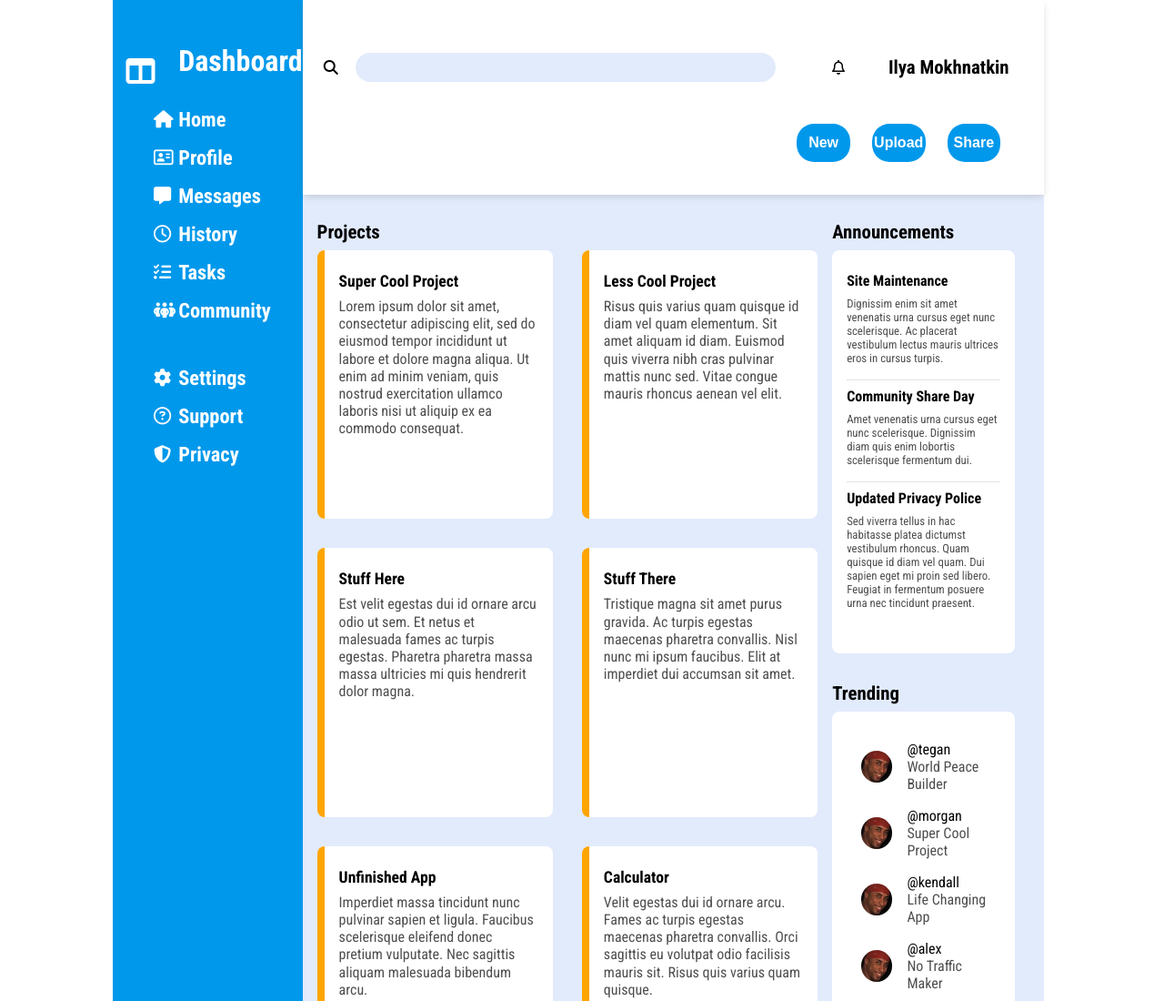
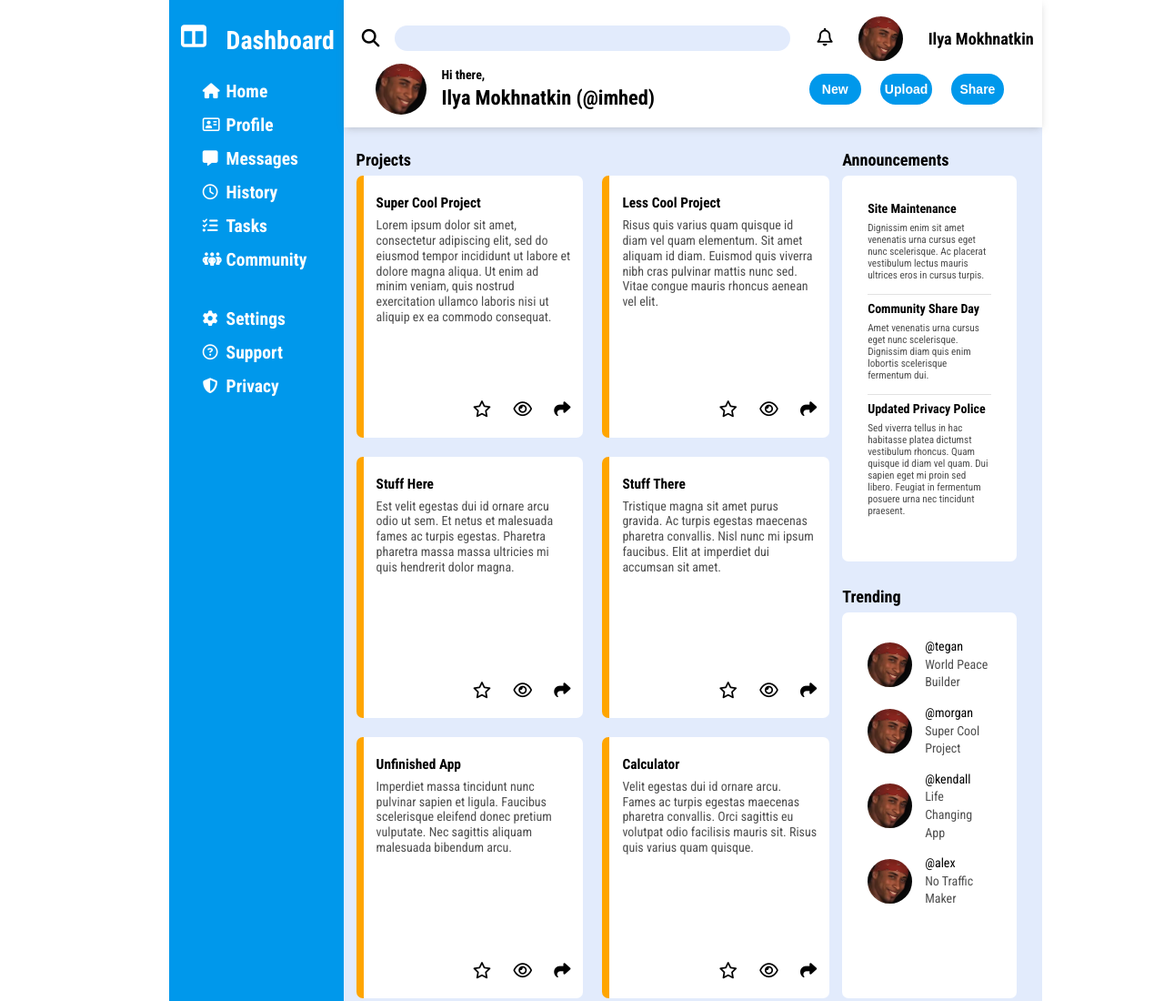
Before and after one commit to HeD96/admin_dashboard, a plain HTML site: page index.html in a window 1280 px wide. Shown: the top 1100 px of the page at 91% size. Drawn offline with Linux system fonts and the light colour scheme.

Commit message:
layout done, extra tweaks needed

```diff
--- a/index.html
+++ b/index.html
@@ -41,10 +41,15 @@
             </div>
             <div class="user_area">
                     <i class="fa-regular fa-bell" style="color: #000000;"></i>
+                    <img src="images/ricardoo.jpeg" alt="ricardo">
                     <p>Ilya Mokhnatkin</p>
             </div>
-            <div>
-
+            <div class="current_profile">
+                <img src="images/ricardoo.jpeg" alt="ricardo">
+                <div>
+                    <p>Hi there,</p>
+                    <p>Ilya Mokhnatkin (@imhed)</p>
+                </div>
             </div>
             <div class="button_area">
                 <button>New</button>
@@ -59,26 +64,56 @@
                 <div class="card">
                     <h1>Super Cool Project</h1>
                     <p>Lorem ipsum dolor sit amet, consectetur adipiscing elit, sed do eiusmod tempor incididunt ut labore et dolore magna aliqua. Ut enim ad minim veniam, quis nostrud exercitation ullamco laboris nisi ut aliquip ex ea commodo consequat.</p>
+                    <div class="actions">
+                        <i class="fa-regular fa-star" style="color: #000000;"></i>
+                        <i class="fa-regular fa-eye" style="color: #000000;"></i>
+                        <i class="fa-solid fa-share" style="color: #000000;"></i>
+                    </div>
                 </div>
                 <div class="card">
                     <h1>Less Cool Project</h1>
                     <p>Risus quis varius quam quisque id diam vel quam elementum. Sit amet aliquam id diam. Euismod quis viverra nibh cras pulvinar mattis nunc sed. Vitae congue mauris rhoncus aenean vel elit.</p>
+                    <div class="actions">
+                        <i class="fa-regular fa-star" style="color: #000000;"></i>
+                        <i class="fa-regular fa-eye" style="color: #000000;"></i>
+                        <i class="fa-solid fa-share" style="color: #000000;"></i>
+                    </div>
                 </div>
                 <div class="card">
                     <h1>Stuff Here</h1>
                     <p>Est velit egestas dui id ornare arcu odio ut sem. Et netus et malesuada fames ac turpis egestas. Pharetra pharetra massa massa ultricies mi quis hendrerit dolor magna.</p>
+                    <div class="actions">
+                        <i class="fa-regular fa-star" style="color: #000000;"></i>
+                        <i class="fa-regular fa-eye" style="color: #000000;"></i>
+                        <i class="fa-solid fa-share" style="color: #000000;"></i>
+                    </div>
                 </div>
                 <div class="card">
                     <h1>Stuff There</h1>
                     <p>Tristique magna sit amet purus gravida. Ac turpis egestas maecenas pharetra convallis. Nisl nunc mi ipsum faucibus. Elit at imperdiet dui accumsan sit amet. </p>
+                    <div class="actions">
+                        <i class="fa-regular fa-star" style="color: #000000;"></i>
+                        <i class="fa-regular fa-eye" style="color: #000000;"></i>
+                        <i class="fa-solid fa-share" style="color: #000000;"></i>
+                    </div>
                 </div>
                 <div class="card">
                     <h1>Unfinished App</h1>
                     <p>Imperdiet massa tincidunt nunc pulvinar sapien et ligula. Faucibus scelerisque eleifend donec pretium vulputate. Nec sagittis aliquam malesuada bibendum arcu. </p>
+                    <div class="actions">
+                        <i class="fa-regular fa-star" style="color: #000000;"></i>
+                        <i class="fa-regular fa-eye" style="color: #000000;"></i>
+                        <i class="fa-solid fa-share" style="color: #000000;"></i>
+                    </div>
                 </div>
                 <div class="card">
                     <h1>Calculator</h1>
                     <p>Velit egestas dui id ornare arcu. Fames ac turpis egestas maecenas pharetra convallis. Orci sagittis eu volutpat odio facilisis mauris sit. Risus quis varius quam quisque. </p>
+                    <div class="actions">
+                        <i class="fa-regular fa-star" style="color: #000000;"></i>
+                        <i class="fa-regular fa-eye" style="color: #000000;"></i>
+                        <i class="fa-solid fa-share" style="color: #000000;"></i>
+                    </div>
                 </div>
 
             </div>
--- a/styles.css
+++ b/styles.css
@@ -7,21 +7,21 @@
 
 html {
     height: 100%;
-    font-size: 100%;
+    font-size: 14px;
     font-family: "Roboto Condensed", sans-serif;
     box-sizing: border-box;
 }
 
 body {
     box-sizing: inherit;
-    min-height: 100%;
+    height: 100%;
 }
 
 .wrapper {
     position: relative;
-    left: 9.7%;
+    left: 14.5%;
     height: 100%;
-    width: 80%;
+    width: 75%;
 
     display: grid;
     grid-template-columns: 1fr 4fr;
@@ -44,10 +44,6 @@ body {
 
 .sidebar div {
     margin-left: 1rem;
-}
-
-.sidebar_header {
-    margin-top: 1rem;
 }
 
 .sidebar p {
@@ -81,7 +77,7 @@ h1 i {
     display: inline-block;
     position: absolute;
     left: 1.4%;
-    top: 4.8%;
+    top: 3.3%;
 }
 
 /* header */
@@ -93,7 +89,7 @@ h1 i {
     display: grid;
     grid-template-columns: 2fr 1fr;
     grid-template-rows: 1fr 1fr;
-    padding-top: 2rem;
+    padding-top: 1rem;
     padding-bottom: 1rem;
 }
 
@@ -101,10 +97,6 @@ h1 i {
     display: flex;
     justify-content: center;
     align-items: center;
-}
-
-.fa-solid {
-    margin-right: 1.2rem;
 }
 
 .header input {
@@ -115,6 +107,7 @@ h1 i {
     height: 2rem;
     padding-left: 1rem;
     padding-right: 1rem;
+    margin-left: 1.2rem;
     font-size: 1rem;
 }
 
@@ -122,22 +115,30 @@ h1 i {
     outline: 2px solid #0098eb;
 }
 
+.search_area i {
+    font-size: 1.4rem;
+}
+
 .button_area {
     display: flex;
     gap: 1.5rem;
     align-items: center;
-    margin-right: 3rem;
+    padding-right: 3rem;
 }
 
 .button_area button {
     flex: 1;
-    height: 50%;
+    height: 60%;
     background-color: #0098eb;
     border-style: none;
     border-radius: 1.2rem;
     font-size: 1rem;
     font-weight: bold;
     color: white;
+}
+
+.button_area button:hover {
+    cursor: pointer;
 }
 
 .user_area {
@@ -148,15 +149,37 @@ h1 i {
 }
 
 .user_area p {
-    float: right;
-    display: block;
     font-size: 1.3rem;
+    font-weight: bold;
+    margin-left: 2rem;
+}
+
+.user_area i {
+    margin-right: 2rem;
+    font-size: 1.4rem;
+    cursor: pointer;
+}
+
+.current_profile {
+    display: flex;
+    align-items: center;
+    line-height: 1.4;
+}
+
+.current_profile img {
+    height: 4rem;
+    width: 4rem;
+    margin-right: 1.2rem;
+    margin-left: 2.5rem;
+}
+
+.current_profile p:first-child {
     font-weight: bold;
 }
 
-.user_area i {
-    margin-right: 3rem;
-    cursor: pointer;
+.current_profile p:last-child {
+    font-weight: bold;
+    font-size: 1.6rem;
 }
 
 /* main content */
@@ -169,19 +192,21 @@ h1 i {
 }
 
 .projects {
+
     position: relative;
     display: grid;
     grid-template-columns: 1fr 1fr;
     grid-template-rows: 1fr 1fr 1fr;
-    gap: 2rem;
+    gap: 1.5rem;
 
     padding: 3.8rem 1rem;
 }
 
 .card {
     border-left: 8px solid orange;
+    padding: 1.5rem 1rem;
 
-    padding: 1.5rem 1rem;
+    position: relative;
 }
 
 .card h1 {
@@ -221,7 +246,7 @@ h1 i {
 
 .announcement_card {
     position: relative;
-    padding: 1.5rem 1rem;
+    padding: 2rem;
 }
 
 .announcement_card div {
@@ -281,6 +306,7 @@ h1 i {
 
 .user_name {
     display: inline-block;
+    line-height: 1.4;
 }
 
 .user_name p:last-child {
@@ -288,7 +314,23 @@ h1 i {
 }
 
 img {
-    width: 25%;
-    height: 25%;
+    width: 3.5rem;
+    height: 3.5rem;
     border-radius: 50%;
 }
+
+.actions {
+    position: absolute;
+    content: "";
+    bottom: 1.5rem;
+    right: 1rem;
+}
+
+.actions i {
+    font-size: 1.3rem;
+    cursor: pointer;
+}
+
+.actions i:not(:last-child) {
+    margin-right: 1.5rem;
+}
```
Also changed, not shown: images/ricardo-milos.jpeg (deleted).
